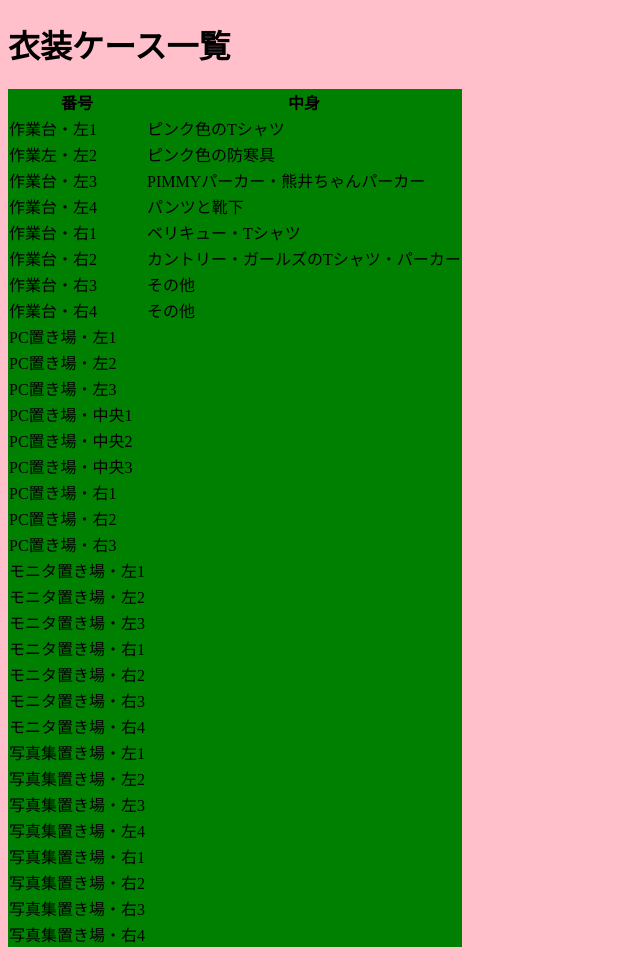
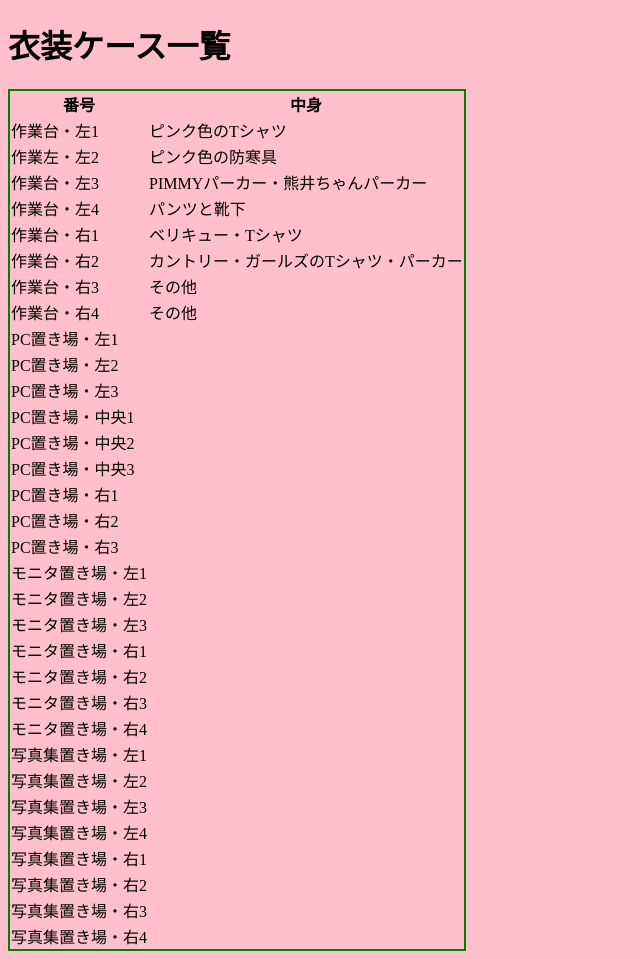
Before and after one commit to takaoyamakoshi/momochi, a Jekyll site: the page built from 衣装ケース一覧.md, in a window 1280 px wide. Shown: the whole page, without its empty margins (0-640 px from the left). Built offline with Jekyll 4.4.1, drawn with Linux system fonts in a browser that asks for light colours; our own code applies the rules of GitHub Pages for plain Markdown files.

Commit message:
表の見栄えを調整

```diff
--- a/_layouts/default.html
+++ b/_layouts/default.html
@@ -4,7 +4,7 @@
     <meta charset='utf-8'>
     <style type="text/css">
       table {
-        background-color: green;
+        border: 2px green solid;
         border-collapse:  collapse;
       }
     </style>
```
